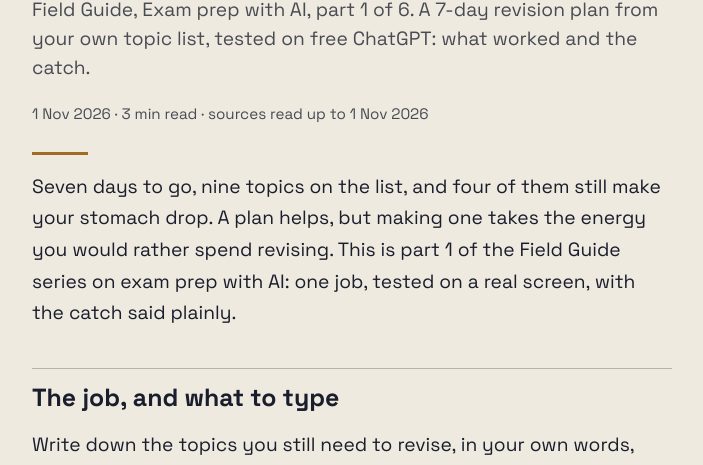
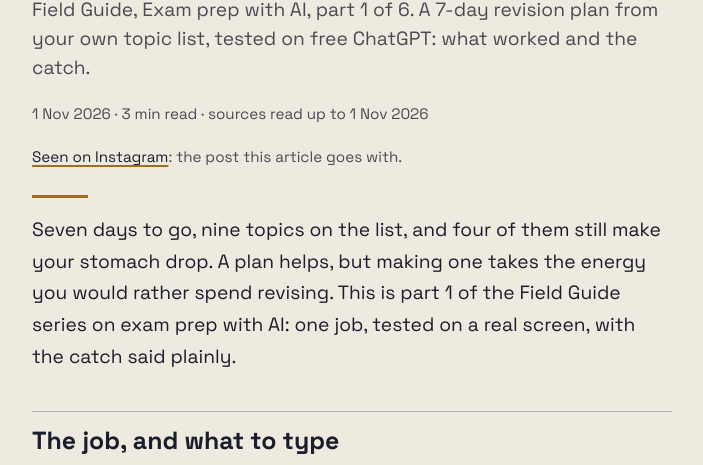
Before and after one commit to siva-nadella-lab/zenlite-relaunch, a plain HTML site: page a/field-guide-exam-prep-1-revision-plan/index.html in a window 1280 px wide. Shown: the part 292-757 px from the top of the page, without its empty margins (288-991 px from the left). Drawn offline with Linux system fonts and the light colour scheme.

Commit message:
Field Guide part 1s: link each article to its Instagram post
Co-Authored-By: Claude Opus 5.5 <noreply@anthropic.com>

```diff
--- a/a/field-guide-exam-prep-1-revision-plan/index.html
+++ b/a/field-guide-exam-prep-1-revision-plan/index.html
@@ -95,6 +95,7 @@ footer.site p{margin:.5rem 0}
 <h1>Your last 7 days: a revision plan from your topic list<span class="dot">.</span></h1>
 <p class="lede">Field Guide, Exam prep with AI, part 1 of 6. A 7-day revision plan from your own topic list, tested on free ChatGPT: what worked and the catch.</p>
 <p class="meta"><time datetime="2026-11-01">1 Nov 2026</time> · 3 min read · sources read up to 1 Nov 2026</p>
+<p class="meta seen"><a href="https://www.instagram.com/p/DfM5hRfDlfv/">Seen on Instagram</a>: the post this article goes with.</p>
 <div class="rule" role="presentation"></div>
 <p>Seven days to go, nine topics on the list, and four of them still make your stomach drop. A plan helps, but making one takes the energy you would rather spend revising. This is part 1 of the Field Guide series on exam prep with AI: one job, tested on a real screen, with the catch said plainly. </p>
 <h2 id="the-job-and-what-to-type">The job, and what to type</h2>
```
Also changed, not shown: a/field-guide-study-1-mind-map/index.html (+1 -0 lines).
